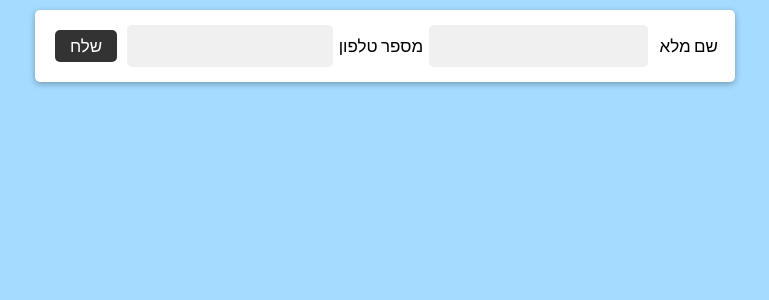
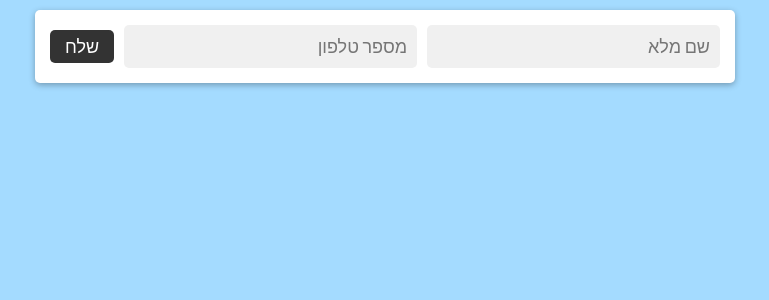
Before and after one commit to shaharyair/katrin-studio-Landing-page, a React (Vite) app: page / in a window 1280 px wide. Shown: the top 300 px of the page, without its empty margins (255-1024 px from the left). Built offline with nearby package versions, Linux system fonts and the light colour scheme.

Commit message:
removed labels

```diff
--- a/src/Components/SignupForm/SignupForm.css
+++ b/src/Components/SignupForm/SignupForm.css
@@ -1,5 +1,5 @@
 :root {
-  --signup-fontSize: 1.5rem;
+  --signup-fontSize: 1.6rem;
 }
 
 .form-container {
@@ -20,29 +20,22 @@
 .form-field {
   display: grid;
   direction: rtl;
-  margin-bottom: 1rem;
+  margin-bottom: 1.5rem;
   width: 100%;
 }
 
-.form-field > label {
+.form-field > input {
   font-size: calc(var(--signup-fontSize));
-  margin-right: 0.5rem;
-}
-
-.form-field > input {
   width: 100%;
   padding: 1rem;
-  margin-top: 0.5rem;
   border-radius: 0.5rem;
   border: none;
   background-color: #f0f0f0;
   color: #555;
-  font-size: calc(var(--signup-fontSize));
   direction: rtl;
 }
 
 .form-container > button[type="submit"] {
-  margin-top: 0.5rem;
   padding: 0.5rem 1.5rem;
   border-radius: 0.5rem;
   border: none;
@@ -61,29 +54,20 @@
   .form-container {
     flex-direction: row-reverse;
     width: 70rem;
-    padding: 1.5rem 0.5rem 1.5rem 2rem;
+    padding: 1.5rem;
+    gap: 1rem;
   }
 
   .form-field {
-    grid-template-columns: repeat(2, auto);
-    grid-template-rows: auto;
     place-items: center;
     margin: initial;
   }
 
-  .form-field > label {
-    margin: initial;
-    font-size: calc(var(--signup-fontSize) + 0.2rem);
-  }
-
   .form-field > input {
-    margin: initial;
     font-size: calc(var(--signup-fontSize) + 0.2rem);
   }
 
   .form-container > button[type="submit"] {
-    margin: initial;
-    margin-right: 1rem;
     font-size: calc(var(--signup-fontSize) + 0.2rem);
   }
 }
--- a/src/Components/SignupForm/SignupForm.jsx
+++ b/src/Components/SignupForm/SignupForm.jsx
@@ -25,22 +25,22 @@ const SignupForm = () => {
   return (
     <form onSubmit={handleSubmit} className='form-container'>
       <div className='form-field'>
-        <label htmlFor='fullName'>שם מלא</label>
         <input
           type='text'
           id='fullName'
           name='fullName'
+          placeholder='שם מלא'
           value={formData.fullName}
           onChange={handleChange}
           required
         />
       </div>
       <div className='form-field'>
-        <label htmlFor='phoneNumber'>מספר טלפון</label>
         <input
           type='tel'
           id='phoneNumber'
           name='phoneNumber'
+          placeholder='מספר טלפון'
           pattern='[\d-]*'
           input='numeric'
           value={formData.phoneNumber}
```
